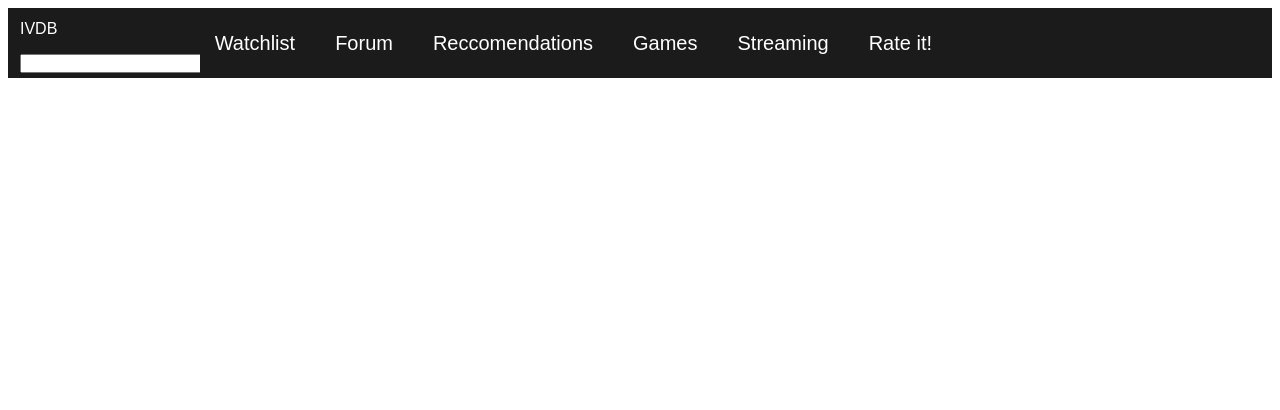
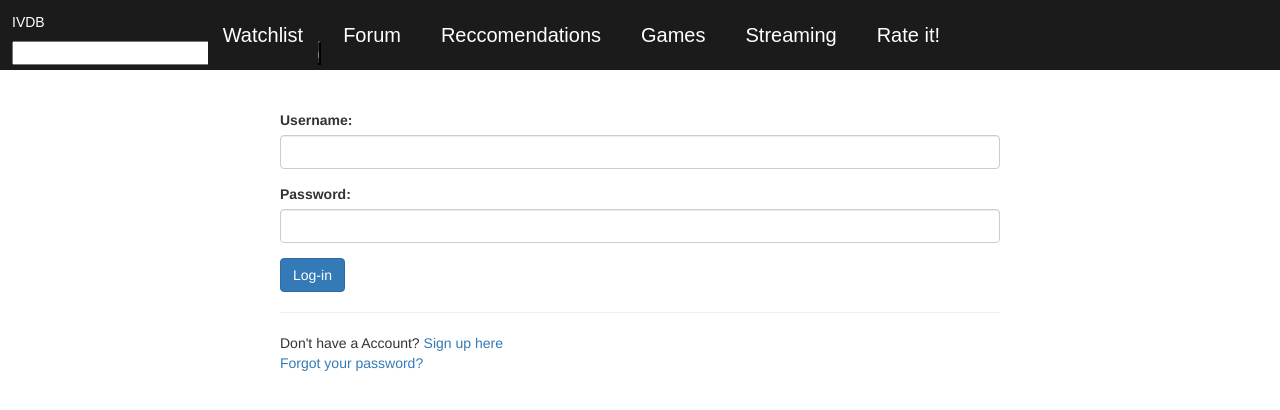
Before and after one commit to bps-github7/IVDB, an Angular app: page /sign_in in a window 1280 px wide. Shown: the top 410 px of the page. Built offline with nearby package versions, Linux system fonts and the light colour scheme.

Commit message:
Forms are working Applied Bootstrap globally and added css to forms
figured the forms out using ReactiveFormsModule.

next thing to do is 1) maybe change .ts files to use formbuilder instead
2) add authentication/authorization
3) implemnt db to store accounts, forums,reviews, ratings, etc...

```diff
--- a/src/app/common/validators/password.validators.ts
+++ b/src/app/common/validators/password.validators.ts
@@ -26,10 +26,10 @@ export class PasswordValidators {
     }
 
     //probably could handle this w/ 1 function and default args, but couldnt figure this out
-    static account_passwordsShouldMatch(control: AbstractControl) {
-        let newPassword = control.get('password');
+    static accountPasswordsShouldMatch(control: AbstractControl) {
+        let password = control.get('password');
         let confirmPassword = control.get('confirmPassword');
-        if (newPassword.value !== confirmPassword.value)
+        if (password.value !== confirmPassword.value)
             return { passwordsShouldMatch: true };
         return null;
     }
--- a/src/app/create-account/create-account.component.css
+++ b/src/app/create-account/create-account.component.css
@@ -0,0 +1,10 @@
+/*Would probably be better to say
+center the form in the middle of the screen
+...although im not sure thats how
+forms usually look on a phone screen.
+*/
+
+form {
+    margin-left: 20em;
+    margin-right: 20em;
+}
--- a/src/app/create-account/create-account.component.html
+++ b/src/app/create-account/create-account.component.html
@@ -1,69 +1,84 @@
 <dropdown></dropdown>
 <br><br>
-<!-- <form [formGroup]="form">
+<form>
+    <!-- full name formgroup -->
     <div class="form-group">
-        <label for="">Full Name</label>
-        <input formControlName="fullName" type="fullName" class="form-control">
-        <div *ngIf="fullName.touched && fullName.invalid" class="alert alert-danger">
-            <div *ngIf="fullName.errors.required">
-                Full Name is required.
+        <label for="fullName">Full Name: </label>
+        <input
+            formControlName="fullName"
+            class="form-control"
+            id="fullName"
+            type="text">
+            <div *ngIf="fullName.touched && fullName.invalid" class="alert alert-danger">
+                Full Name is required
             </div>
-            <div *ngIf="fullName.errors.invalidfullName">
-                Full Name is invalid.
-            </div>
-        </div>
     </div>
 
+    <!-- email address formgroup -->
     <div class="form-group">
-        <label for="">userName</label>
-        <input [formControl]="userName" type="userName" class="form-control">
-        <div *ngIf="userName.touched && userName.invalid" class="alert alert-danger">
-            <div *ngIf="userName.errors.required">
-                userName is required.
+        <label for="email">Email Address: </label>
+        <input
+            formControlName="email"
+            class="form-control"
+            id="email"
+            type="text">
+            <div *ngIf="email.touched && email.invalid" class="alert alert-danger">
+                Email address is required.
             </div>
-            <div *ngIf="userName.errors.invaliduserName">
-                userName is invalid.
-            </div>
-        </div>
     </div>
 
+    <!-- username formgroup -->
     <div class="form-group">
-        <label for="">emailAddress</label>
-        <input formControlName="emailAddress" type="emailAddress" class="form-control">
-        <div *ngIf="emailAddress.touched && emailAddress.invalid" class="alert alert-danger">
-            <div *ngIf="emailAddress.errors.required">
-                Email Address is required.
+        <label for="username">Username: </label>
+        <input
+            formControlName="username"
+            class="form-control"
+            id="username"
+            type="text">
+            <div *ngIf="username.touched && username.invalid" class="alert alert-danger">
+                <div *ngIf="username.errors.required ">Username is required</div>
+                <div *ngIf="username.errors.minlength">Username should be a minimum of {{ username.errors.minlength.requiredLength }} characters long.</div>
             </div>
-            <div *ngIf="emailAddress.errors.invalidemailAddress">
-                Email Address is invalid.
-            </div>
-        </div>
     </div>
 
+    <hr id="password section">
 
+    <!-- password formgroup -->
     <div class="form-group">
-        <label for="">password</label>
-        <input formControlName="password" type="password" class="form-control">
-        <div *ngIf="password.touched && password.invalid" class="alert alert-danger">
-            <div *ngIf="password.errors.required">
-                password is required.
+        <label for="password">Password: </label>
+        <input
+            formControlName="password"
+            class="form-control"
+            id="password"
+            type="text">
+            <div *ngIf="password.touched && password.invalid" class="alert alert-danger">
+                <div *ngIf="password.errors.required">Password is required.</div>
+                <div *ngIf="password.errors.minlength">Password should be a minimum of {{ password.errors.minlength.requiredLength }} characters long.</div>
             </div>
-            <div *ngIf="password.errors.invalidpassword">
-                password is invalid.
-            </div>
-        </div>
     </div>
 
+    <!-- confirm password formgroup -->
     <div class="form-group">
-        <label for="">Confirm Password</label>
-        <input formControlName="confirmPassword" type="Password" class="form-control">
-        <div *ngIf="confirmPassword.touched && confirmPassword.invalid" class="alert alert-danger">
-            <div *ngIf="confirmPassword.errors.required">Confirm Password is required.</div>
-        </div>
-        <div *ngIf="confirmPassword.valid && form.invalid && form.errors.PasswordsShouldMatch" class="alert alert-danger">
-            Passwords do not match.
-        </div>
+        <label for="confirmPassword">Confirm Password: </label>
+        <input
+            formControlName="confirmPassword"
+            class="form-control"
+            id="confirmPassword"
+            type="text">
+            <div *ngIf="confirmPassword.touched && confirmPassword.invalid" class="alert alert-danger">
+                <div *ngIf="confirmPassword.errors.required">confirm Password is required.</div>
+                <div *ngIf="confirmPassword.errors.passwordsShouldMatch">Password and confirm password must match.</div>
+            </div>
     </div>
 
     <button class="btn btn-primary">Submit</button>
-</form> -->
+</form>
+
+<h1>Provided so far: </h1>
+<p>
+    Full name: {{ fullName.value }} <br>
+    Email Address: {{ email.value }} <br>
+    username : {{ username.value }} <br>
+    password : {{ password.value }} <br>
+    confirm password : {{ confirmPassword.value }} <br>
+</p>
--- a/src/app/create-account/create-account.component.ts
+++ b/src/app/create-account/create-account.component.ts
@@ -1,5 +1,5 @@
 import { Component, OnInit } from '@angular/core';
-import { FormGroup, FormBuilder, Validators } from '@angular/forms';
+import { FormGroup, FormBuilder, Validators, FormControl } from '@angular/forms';
 import { PasswordValidators } from '../common/validators/password.validators';
 
 @Component({
@@ -9,23 +9,57 @@ import { PasswordValidators } from '../common/validators/password.validators';
 })
 export class CreateAccountComponent {
 
-    form: FormGroup;
+    // fullName = new FormControl('');
+    // email = new FormControl('');
+    // username = new FormControl('');
+    // password = new FormControl('');
+    // confirmPassword = new FormControl('');
 
-    constructor(fb: FormBuilder) {
-        this.form = fb.group({
-            fullName: ['', Validators.required],
-            userName: ['', Validators.required],
-            emailAddress: ['', Validators.required],
-            password: ['',
-                Validators.required,
-                PasswordValidators.validPassword
-            ],
-            confirmPassword: ['',
-                Validators.required,
-                PasswordValidators.validPassword,
-                PasswordValidators.passwordsShouldMatch
-            ]
-        })
+    form = new FormGroup({
+
+        //gonna come back later to add specific validation errors.
+        //for now- everything is required
+
+        fullName : new FormControl('', Validators.required),
+        email : new FormControl('', Validators.required),
+        username : new FormControl('', Validators.required),
+        password : new FormControl('', [
+            Validators.required,
+            Validators.minLength(10),
+            Validators.maxLength(25)
+            //does passwordsShouldMatch validator go in this one too? probably not.
+        ]),
+        confirmPassword : new FormControl('', [
+            Validators.required]
+            )},
+    //mosh used FormBuilder in the excersise where this code is shown.
+    //the validation error this async validator should trigger is not working as of now.
+    {
+        validators: PasswordValidators.accountPasswordsShouldMatch
+    }
+    );
+
+    get fullName() {
+        return this.form.get('fullName');
     }
 
+    get email() {
+        return this.form.get('email');
+    }
+
+    get username() {
+        return this.form.get('username');
+    }
+
+    get password() {
+        return this.form.get('password');
+    }
+
+    get confirmPassword() {
+        return this.form.get('confirmPassword');
+    }
+
+    // constructor() {
+    // }
+
 }
--- a/src/app/forgot-password/forgot-password.component.html
+++ b/src/app/forgot-password/forgot-password.component.html
@@ -1 +1 @@
-<p>forgot-password works!</p>
+name: <input type="text" [formControl]="name">
--- a/src/app/sign-in/sign-in.component.css
+++ b/src/app/sign-in/sign-in.component.css
@@ -0,0 +1,15 @@
+
+/*
+these rule sets probably arent very adaptive/reactive...
+test w/ multiple Viewports, consider using different measures like vH
+*/
+
+.form-group {
+    margin-left: 20em;
+    margin-right: 20em;
+}
+
+.form-extras {
+    margin-left: 20em;
+    margin-right: 20em;
+}
--- a/src/app/sign-in/sign-in.component.html
+++ b/src/app/sign-in/sign-in.component.html
@@ -1,32 +1,36 @@
 <dropdown>skonedalone</dropdown>
 <br><br>
-<!-- <form >
-    <div id="form-group">
+<form [formGroup]="form">
 
-
+    <!-- username formgroup -->
     <div class="form-group">
-            <label for="">userName</label>
-            <input formControlName="userName" type="userName" class="form-control">
-            <div *ngIf="userName.touched && userName.invalid" class="alert alert-danger">
-                <div *ngIf="userName.errors.required">
-                    Username is required.
-                </div>
-                another one here for invalid
+        <label for="username">Username: </label>
+        <input
+            formControlName="username"
+            class="form-control"
+            id="username"
+            type="text">
+            <div *ngIf="username.touched && username.invalid" class="alert alert-danger">
+                Username is Required
             </div>
     </div>
 
+    <!-- password formgroup -->
     <div class="form-group">
-            <label for="">password</label>
-            <input formControlName="password" type="password" class="form-control">
+        <label for="password">Password: </label>
+        <input
+            formControlName="password"
+            class="form-control"
+            id="password"
+            type="password">
             <div *ngIf="password.touched && password.invalid" class="alert alert-danger">
-                <div *ngIf="password.errors.required">
-                    password is required.
-                </div>
-                anotherone here for invalid
+                Password is required
             </div>
     </div>
 
-
+    <!-- submit button... currently does nothing -->
+    <div class="form-extras">
+        <button class="btn btn-primary">Log-in</button>
         <hr>
         Don't have a Account? <a routerLink="/sign_in/createAccount">Sign up here</a><br>
         <a>
@@ -34,4 +38,4 @@
         </a>
     </div>
 
-</form> -->
+</form>
--- a/src/app/sign-in/sign-in.component.ts
+++ b/src/app/sign-in/sign-in.component.ts
@@ -1,5 +1,5 @@
 import { Component, OnInit } from '@angular/core';
-import { FormGroup, FormBuilder, Validators } from '@angular/forms';
+import { FormGroup, FormBuilder, Validators, FormControl } from '@angular/forms';
 
 
 @Component({
@@ -8,12 +8,27 @@ import { FormGroup, FormBuilder, Validators } from '@angular/forms';
   styleUrls: ['./sign-in.component.css']
 })
 export class SignInComponent {
-    form : FormGroup;
+    // form : FormGroup;
 
-    constructor(fb: FormBuilder) {
-        this.form = fb.group({
-            userName: ['', Validators.required],
-            password: ['', Validators.required]
-        });
+    // username = new FormControl('');
+    // password = new FormControl('');
+    form = new FormGroup({
+        username : new FormControl('', [
+            Validators.required,
+            Validators.minLength(3)
+        ]),
+        password : new FormControl('', [
+            Validators.required,
+            Validators.minLength(10)
+        ])
+    });
+
+
+    get username() {
+        return this.form.get('username');
+    }
+
+    get password() {
+        return this.form.get('password');
     }
 }
--- a/src/styles.css
+++ b/src/styles.css
@@ -1,4 +1,8 @@
 /* You can add global styles to this file, and also import other style files */
+
+/*Apply bootstrap styling globally*/
+@import "~bootstrap/dist/css/bootstrap.css";
+
 
 /*highlights input fields that are invalid w. these form-control attrs*/
 .form-control.ng-touched.ng-invalid {
```
Also changed, not shown: src/app/forgot-password/forgot-password.component.ts (+10 -12 lines), src/app/home/home.component.html (line endings or trailing spaces). Lines whose indentation alone changed are shown as unchanged.
